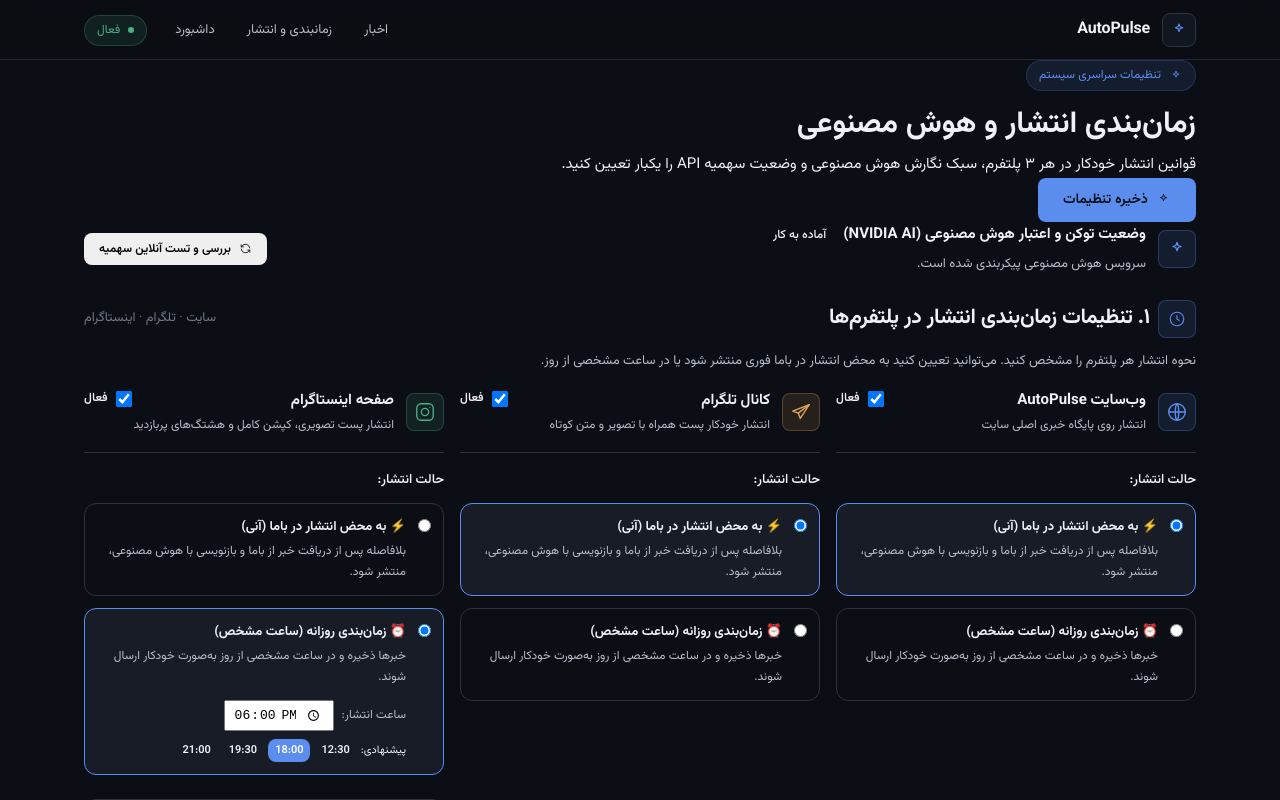
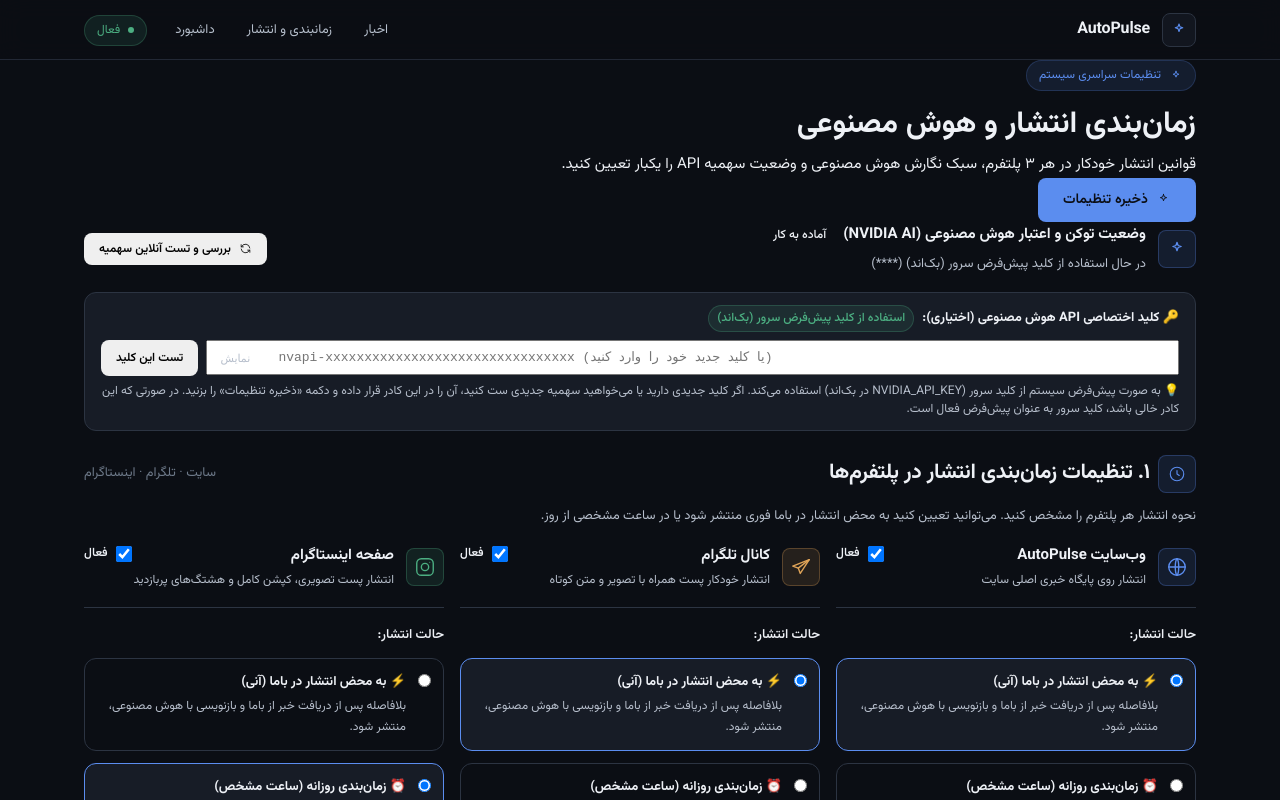
Before and after one commit to AsmaEbadati/AtuoPulseNews, a Next.js app: page /schedule in a window 1280 px wide. Shown: the top 800 px of the page. Built offline with nearby package versions, Linux system fonts and the light colour scheme; no server answers; the database is empty.

Commit message:
feat: allow custom AI API key in UI with fallback to backend environment key

```diff
--- a/app/api/ai-status/route.ts
+++ b/app/api/ai-status/route.ts
@@ -1,18 +1,44 @@
 import { NextRequest, NextResponse } from "next/server";
-import { isAIConfigured, callModel, buildSystemPrompt } from "@/lib/ai";
+import { callModel, buildSystemPrompt } from "@/lib/ai";
+import { getAppSettings } from "@/lib/settings";
 import { getSupabaseClient, isSupabaseConfigured } from "@/lib/supabase";
 
 export const dynamic = "force-dynamic";
 
+function maskApiKey(key: string): string {
+  if (!key) return "";
+  if (key.length <= 10) return "****";
+  const start = key.slice(0, 8);
+  const end = key.slice(-4);
+  return `${start}...${end}`;
+}
+
 export async function GET(req: NextRequest) {
   const shouldTest = req.nextUrl.searchParams.get("test") === "true";
+  const queryKey = req.nextUrl.searchParams.get("key")?.trim();
 
-  if (!isAIConfigured) {
+  // دریافت تنظیمات ذخیره‌شده در دیتابیس
+  const settings = await getAppSettings().catch(() => null);
+  const customKey = settings?.ai_settings?.custom_api_key?.trim() || "";
+  const serverKey = process.env.NVIDIA_API_KEY?.trim() || "";
+
+  // اولویت کلید: ۱) کلید ارسالی برای تست لحظه‌ای ۲) کلید اختصاصی ذخیره‌شده ۳) کلید پیش‌فرض سرور (بک‌اند)
+  const effectiveKey = queryKey || customKey || serverKey;
+  const keySource: "test_input" | "custom" | "server" | "none" = queryKey
+    ? "test_input"
+    : customKey
+    ? "custom"
+    : serverKey
+    ? "server"
+    : "none";
+
+  if (!effectiveKey) {
     return NextResponse.json(
       {
         configured: false,
+        keySource: "none",
         status: "missing_key",
-        message: "کلید NVIDIA_API_KEY در تنظیمات سرور ثبت نشده است.",
+        message: "کلید هوش مصنوعی نه در متغیرهای سرور (بک‌اند) و نه در پنل ثبت نشده است. لطفاً کلید خود را در کادر زیر وارد کنید.",
       },
       { status: 200 }
     );
@@ -22,7 +48,7 @@
   let dbQuotaError = false;
   let lastErrorMessage = "";
 
-  if (isSupabaseConfigured) {
+  if (isSupabaseConfigured && !queryKey) {
     try {
       const db = getSupabaseClient();
       const { data } = await db
@@ -37,7 +63,7 @@
         lastErrorMessage = data.process_error;
         if (
           data.process_error.includes("AI_QUOTA_EXCEEDED") ||
-          /quota|credit|insufficient|429|rate limit|resource_exhausted/i.test(
+          /quota|credit|insufficient|429|402|rate limit|resource_exhausted/i.test(
             data.process_error
           )
         ) {
@@ -54,33 +80,44 @@
     return NextResponse.json(
       {
         configured: true,
+        keySource,
+        maskedKey: maskApiKey(effectiveKey),
         status: "quota_exceeded",
         message:
-          "توکن یا اعتبار سهمیه API هوش مصنوعی به پایان رسیده است. باید منتظر شارژ سهمیه بمانید یا کلید جدید اضافه کنید.",
+          "توکن یا اعتبار سهمیه این کلید به پایان رسیده است. می‌توانید در کادر زیر یک کلید جدید وارد کنید تا جایگزین شود.",
         lastError: lastErrorMessage,
       },
       { status: 200 }
     );
   }
 
-  // اگر درخواست تست فعال بود
+  // ۲) تست آنلاین ارتباط با کلید انتخابی
   if (shouldTest) {
     const start = Date.now();
     try {
-      // یک پرامپت تستی بسیار کوتاه با ۱ جمله برای سنجش اعتبار سهمیه
       await callModel(
         buildSystemPrompt("formal"),
-        'عنوان خبر: تست اتصال\nفقط یک شیء JSON برگردان: {"rewritten_text":"این یک تست کوتاه اتصال به سرویس هوش مصنوعی اتوپالس است.","tg_caption":"تست","ig_caption":"#تست"}'
+        'عنوان خبر: تست اتصال\nفقط یک شیء JSON برگردان: {"rewritten_text":"این یک تست کوتاه اتصال به سرویس هوش مصنوعی اتوپالس است.","tg_caption":"تست","ig_caption":"#تست"}',
+        effectiveKey
       );
       const latencyMs = Date.now() - start;
+
+      const sourceLabel =
+        keySource === "custom"
+          ? "کلید اختصاصی پنل"
+          : keySource === "test_input"
+          ? "کلید واردشده در کادر"
+          : "کلید پیش‌فرض سرور (بک‌اند)";
 
       return NextResponse.json(
         {
           configured: true,
+          keySource,
+          maskedKey: maskApiKey(effectiveKey),
           status: "active",
           latencyMs,
           model: process.env.NVIDIA_API_MODEL || "openai/gpt-oss-20b",
-          message: "سرویس هوش مصنوعی فعال است و سهمیه معتبر دارد.",
+          message: `سرویس هوش مصنوعی با موفقیت پاسخ داد (${sourceLabel} معتبر و فعال است).`,
         },
         { status: 200 }
       );
@@ -94,9 +131,11 @@
         return NextResponse.json(
           {
             configured: true,
+            keySource,
+            maskedKey: maskApiKey(effectiveKey),
             status: "quota_exceeded",
             message:
-              "توکن یا اعتبار سهمیه API هوش مصنوعی به پایان رسیده است. باید منتظر شارژ سهمیه بمانید یا کلید جدید اضافه کنید.",
+              "سهمیه یا توکن این کلید API به پایان رسیده است. می‌توانید در کادر زیر یک کلید جدید وارد کنید.",
             rawError: msg,
           },
           { status: 200 }
@@ -106,21 +145,30 @@
       return NextResponse.json(
         {
           configured: true,
+          keySource,
+          maskedKey: maskApiKey(effectiveKey),
           status: "error",
-          message: `خطا در برقراری ارتباط با مدل: ${msg.slice(0, 150)}`,
+          message: `خطا در فراخوانی مدل با این کلید: ${msg.slice(0, 160)}`,
         },
         { status: 200 }
       );
     }
   }
 
-  // در حالت پیش‌فرض بدون تست مستقیم و بدون خطای ثبت‌شده
+  // حالت پیش‌فرض بدون تست مستقیم
+  const sourceLabel =
+    keySource === "custom"
+      ? "در حال استفاده از کلید اختصاصی واردشده در پنل"
+      : "در حال استفاده از کلید پیش‌فرض سرور (بک‌اند)";
+
   return NextResponse.json(
     {
       configured: true,
+      keySource,
+      maskedKey: maskApiKey(effectiveKey),
       status: "ready",
       model: process.env.NVIDIA_API_MODEL || "openai/gpt-oss-20b",
-      message: "سرویس هوش مصنوعی پیکربندی شده است.",
+      message: `${sourceLabel} (${maskApiKey(effectiveKey)})`,
     },
     { status: 200 }
   );
--- a/app/schedule/ScheduleClient.tsx
+++ b/app/schedule/ScheduleClient.tsx
@@ -16,6 +16,8 @@
   configured: boolean;
   status: "active" | "quota_exceeded" | "ready" | "missing_key" | "error";
   message: string;
+  keySource?: "test_input" | "custom" | "server" | "none";
+  maskedKey?: string;
   latencyMs?: number;
   model?: string;
   rawError?: string;
@@ -69,15 +71,24 @@
     }
   };
 
+  const [showApiKey, setShowApiKey] = useState(false);
+
   // دریافت وضعیت اولیه هوش مصنوعی
   useEffect(() => {
     fetchAiStatus(false);
   }, []);
 
-  const fetchAiStatus = async (testPing = false) => {
+  const fetchAiStatus = async (testPing = false, keyOverride?: string) => {
     setIsCheckingAi(true);
     try {
-      const res = await fetch(`/api/ai-status${testPing ? "?test=true" : ""}`);
+      const params = new URLSearchParams();
+      if (testPing) params.set("test", "true");
+      const keyToTest = keyOverride !== undefined ? keyOverride : settings.ai_settings.custom_api_key;
+      if (keyToTest && keyToTest.trim()) {
+        params.set("key", keyToTest.trim());
+      }
+      const qs = params.toString() ? `?${params.toString()}` : "";
+      const res = await fetch(`/api/ai-status${qs}`);
       const data = (await res.json()) as AIStatusResponse;
       setAiStatus(data);
     } catch {
@@ -89,6 +100,17 @@
     } finally {
       setIsCheckingAi(false);
     }
+  };
+
+  const updateCustomApiKey = (key: string) => {
+    setSettings((prev) => ({
+      ...prev,
+      ai_settings: {
+        ...prev.ai_settings,
+        custom_api_key: key,
+      },
+    }));
+    setSaveSuccess(false);
   };
 
   // به‌روزرسانی تنظیمات پلتفرم
@@ -298,6 +320,106 @@
               <span>{isCheckingAi ? "در حال تست..." : "بررسی و تست آنلاین سهمیه"}</span>
             </button>
           </div>
+        </div>
+
+        {/* فیلد اختصاصی وارد کردن کلید API هوش مصنوعی */}
+        <div
+          style={{
+            marginTop: "var(--space-4)",
+            padding: "var(--space-3) var(--space-4)",
+            background: "var(--color-surface-2)",
+            borderRadius: "var(--radius-md)",
+            border: "1px solid var(--color-border-2)",
+          }}
+        >
+          <div
+            style={{
+              display: "flex",
+              justifyContent: "space-between",
+              alignItems: "center",
+              marginBottom: "var(--space-2)",
+              flexWrap: "wrap",
+              gap: "var(--space-2)",
+            }}
+          >
+            <div style={{ display: "flex", alignItems: "center", gap: "var(--space-2)" }}>
+              <span style={{ fontSize: "13px", fontWeight: 700, color: "var(--color-text-1)" }}>
+                🔑 کلید اختصاصی API هوش مصنوعی (اختیاری):
+              </span>
+              {settings.ai_settings.custom_api_key?.trim() ? (
+                <span className="badge badge--primary">استفاده از کلید اختصاصی پنل</span>
+              ) : aiStatus?.keySource === "server" ? (
+                <span className="badge badge--success">استفاده از کلید پیش‌فرض سرور (بک‌اند)</span>
+              ) : (
+                <span className="badge badge--neutral">بدون کلید فعال</span>
+              )}
+            </div>
+
+            {settings.ai_settings.custom_api_key?.trim() && (
+              <button
+                type="button"
+                onClick={() => updateCustomApiKey("")}
+                className="btn btn--outline"
+                style={{ fontSize: "11px", padding: "2px 8px", height: "auto" }}
+                title="حذف کلید اختصاصی و بازگشت به کلید پیش‌فرض بک‌اند"
+              >
+                بازنشانی به کلید پیش‌فرض سرور
+              </button>
+            )}
+          </div>
+
+          <div style={{ display: "flex", gap: "var(--space-2)" }}>
+            <div style={{ position: "relative", flex: 1 }}>
+              <input
+                type={showApiKey ? "text" : "password"}
+                dir="ltr"
+                placeholder="nvapi-xxxxxxxxxxxxxxxxxxxxxxxxxxxxxxxx (یا کلید جدید خود را وارد کنید)"
+                value={settings.ai_settings.custom_api_key || ""}
+                onChange={(e) => updateCustomApiKey(e.target.value)}
+                className="input"
+                style={{
+                  width: "100%",
+                  padding: "8px 12px",
+                  paddingLeft: "70px",
+                  fontSize: "13px",
+                  fontFamily: "monospace",
+                }}
+              />
+              <button
+                type="button"
+                onClick={() => setShowApiKey(!showApiKey)}
+                style={{
+                  position: "absolute",
+                  left: "8px",
+                  top: "50%",
+                  transform: "translateY(-50%)",
+                  background: "transparent",
+                  border: "none",
+                  cursor: "pointer",
+                  fontSize: "11px",
+                  color: "var(--color-text-2)",
+                  padding: "2px 6px",
+                }}
+              >
+                {showApiKey ? "مخفی" : "نمایش"}
+              </button>
+            </div>
+
+            <button
+              type="button"
+              onClick={() => fetchAiStatus(true, settings.ai_settings.custom_api_key)}
+              disabled={isCheckingAi}
+              className="btn btn--outline"
+              style={{ fontSize: "12px", padding: "8px 14px", whiteSpace: "nowrap" }}
+              title="تست مستقیم این کلید"
+            >
+              {isCheckingAi ? "در حال تست..." : "تست این کلید"}
+            </button>
+          </div>
+
+          <p style={{ margin: "6px 0 0", fontSize: "12px", color: "var(--color-text-2)", lineHeight: 1.5 }}>
+            💡 به صورت پیش‌فرض سیستم از کلید سرور (NVIDIA_API_KEY در بک‌اند) استفاده می‌کند. اگر کلید جدیدی دارید یا می‌خواهید سهمیه جدیدی ست کنید، آن را در این کادر قرار داده و دکمه «ذخیره تنظیمات» را بزنید. در صورتی که این کادر خالی باشد، کلید سرور به عنوان پیش‌فرض فعال است.
+          </p>
         </div>
 
         {/* پیام ویژه در صورت اتمام سهمیه */}
--- a/lib/pipeline.ts
+++ b/lib/pipeline.ts
@@ -272,7 +272,8 @@
           excerpt,
           published_date: null,
         },
-        currentTone
+        currentTone,
+        settings.ai_settings.custom_api_key
       );
 
       // 4) ذخیرهٔ خروجی AI
--- a/lib/settings.ts
+++ b/lib/settings.ts
@@ -18,6 +18,7 @@
 export interface AppAISettings {
   tone: AITone;
   model: string;
+  custom_api_key?: string; // کلید اختصاصی واردشده در پنل کاربری (اختیاری)
 }
 
 export interface AppSettings {
@@ -49,6 +50,7 @@
   ai_settings: {
     tone: "formal",
     model: "openai/gpt-oss-20b",
+    custom_api_key: "",
   },
 };
 
```
Also changed, not shown: lib/ai.ts (+30 -8 lines).
